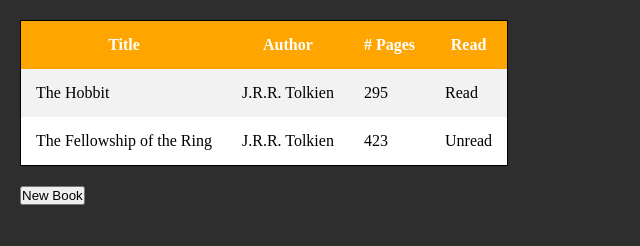
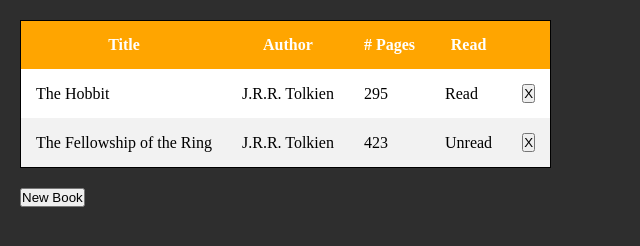
Before and after one commit to ianrp/library, a website: page index.html in a window 1280 px wide. Shown: the whole page, without its empty margins (0-640 px from the left). Drawn offline with Linux system fonts and the light colour scheme.

Commit message:
Create Remove Book button and function, simplify table update

```diff
--- a/index.html
+++ b/index.html
@@ -9,13 +9,17 @@
   <script src="script.js" defer></script>
 </head>
 <body>
-  <table class="bookList">
+  <table>
+    <thead>
       <tr>
         <th>Title</th>
         <th>Author</th>
         <th># Pages</th>
         <th>Read</th>
+        <th></th>
       </tr>
+    </thead>
+    <tbody class="book-list"></tbody>
   </table>
 
   <button class="new">New Book</button>
--- a/script.js
+++ b/script.js
@@ -1,6 +1,6 @@
 let myLibrary = [];
 
-function Book(title, author, pages, read) {
+function Book(title, author, pages, read, id) {
   this.title = title;
   this.author = author;
   this.pages = pages;
@@ -13,35 +13,52 @@ function Book(title, author, pages, read) {
   };
 }
 
-const bookList = document.querySelector('.bookList');
+const bookList = document.querySelector('.book-list');
 
-function addBookToTable(book) {
+function updateTable() {
+  bookList.textContent = '';
+
+  for (let i = 0; i < myLibrary.length; i += 1) {
     const row = document.createElement('tr');
 
     const titleCell = document.createElement('td');
-  titleCell.textContent = book.title;
+    titleCell.textContent = myLibrary[i].title;
     row.appendChild(titleCell);
 
     const authorCell = document.createElement('td');
-  authorCell.textContent = book.author;
+    authorCell.textContent = myLibrary[i].author;
     row.appendChild(authorCell);
 
     const pagesCell = document.createElement('td');
-  pagesCell.textContent = book.pages;
+    pagesCell.textContent = myLibrary[i].pages;
     row.appendChild(pagesCell);
 
     const readCell = document.createElement('td');
-  if (book.read) readCell.textContent = 'Read';
+    if (myLibrary[i].read) readCell.textContent = 'Read';
     else readCell.textContent = 'Unread';
     row.appendChild(readCell);
 
+    const removeCell = document.createElement('td');
+    const removeButton = document.createElement('button');
+    removeButton.textContent = 'X';
+    removeButton.classList.add('remove-book');
+    removeButton.addEventListener('click', () => removeBook(i));
+    removeCell.appendChild(removeButton);
+    row.appendChild(removeCell);
+
     bookList.appendChild(row);
   }
+}
 
-function addBookToLibrary(title, author, pages, read) {
+function addBook(title, author, pages, read) {
   const book = new Book(title, author, pages, read);
   myLibrary.push(book);
-  addBookToTable(book);
+  updateTable();
+}
+
+function removeBook(i) {
+  myLibrary.splice(i, 1);
+  updateTable();
 }
 
 const newBookForm = document.querySelector('form');
@@ -60,14 +77,10 @@ newBookForm.addEventListener('submit', (event) => {
   const pages = formData.get('pages');
   const read = formData.get('read');
 
-  addBookToLibrary(title, author, pages, read);
+  addBook(title, author, pages, read);
 });
-
-function displayLibrary() {
-  myLibrary.forEach((book) => addBookToTable(book));
-}
 
 myLibrary = [
   new Book('The Hobbit', 'J.R.R. Tolkien', 295, true),
   new Book('The Fellowship of the Ring', 'J.R.R. Tolkien', 423, false)];
-displayLibrary();
+updateTable();
```
Lines whose indentation alone changed are shown as unchanged.
